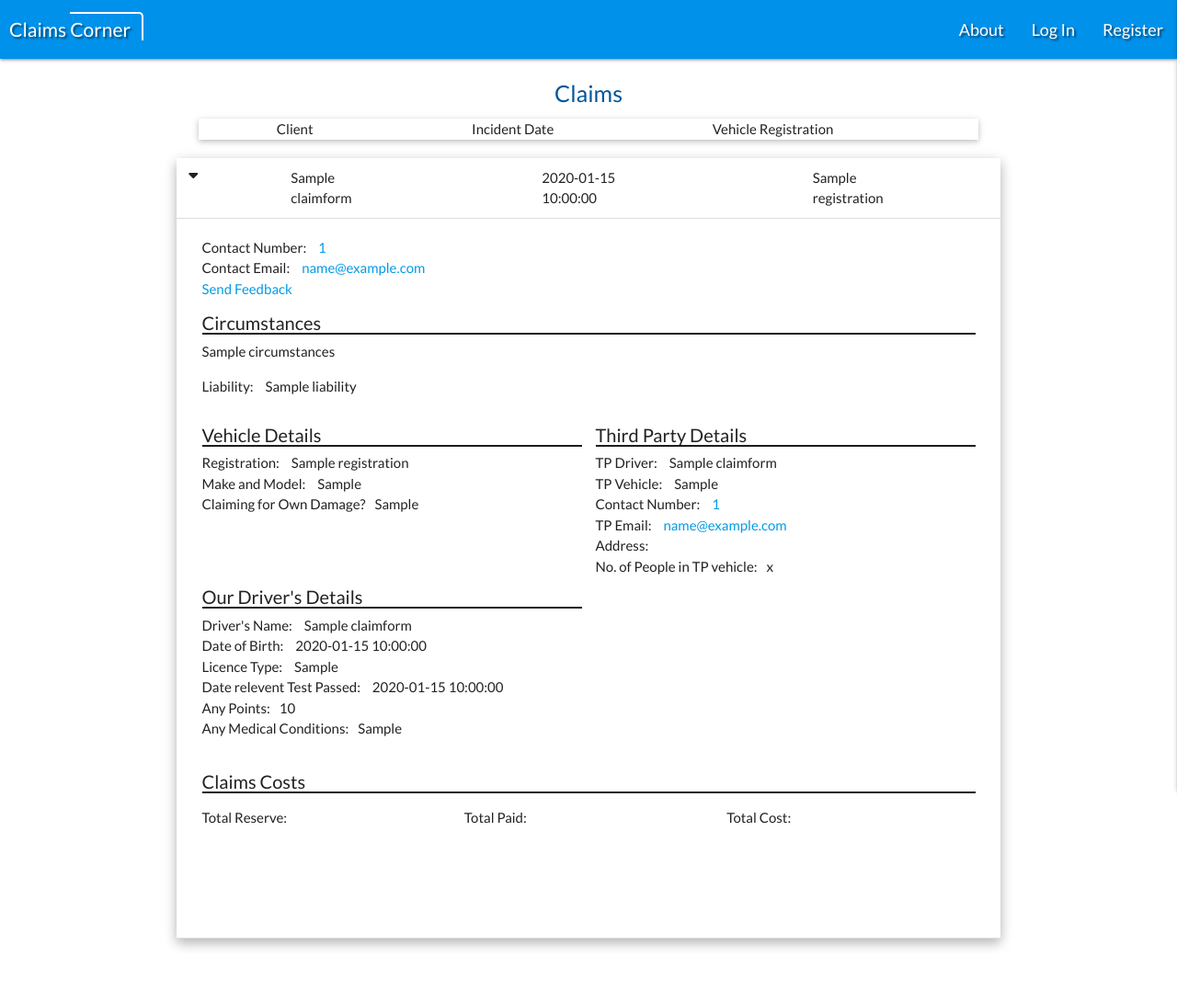
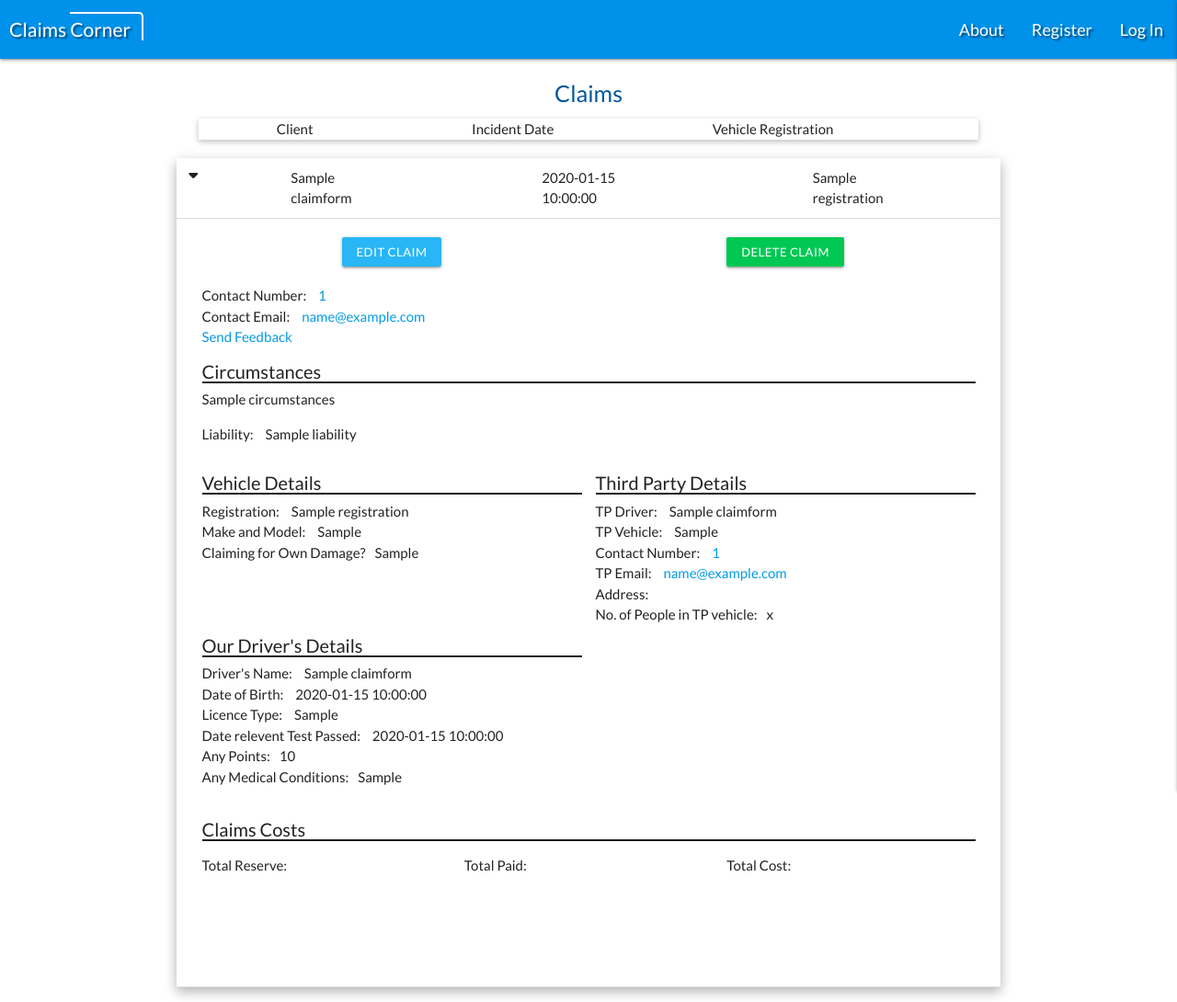
Before and after one commit to whatnote/ClaimsCorner, a Flask app: page /claims in a window 1280 px wide, after a click that opens the changed part. Shown: the whole page at 92% size. Before the commit the page ends 1032 px from the top, so only its background shows below. Run offline with Flask 2, Linux system fonts and the light colour scheme; a database or web service that is not in the repository returns one stand-in record (values such as "Sample title"); some libraries are stand-ins or nearby versions.

Commit message:
edit buttons added to claim screen

```diff
--- a/templates/base.html
+++ b/templates/base.html
@@ -28,8 +28,8 @@
                   <li><a href="{{ url_for('logout') }}">Log Out</a></li>
                 {% else %}
                   <li><a href="{{ url_for('about') }}">About</a></li>
+                  <li><a href="{{ url_for('register') }}">Register</a></li>
                   <li><a href="{{ url_for('login') }}">Log In</a></li>
-                  <li><a href="{{ url_for('register') }}">Register</a></li>
                 {% endif %}
               </ul>
             </div>
@@ -44,8 +44,8 @@
             <li><a href="{{ url_for('logout') }}">Log Out</a></li>
           {% else %}
             <li><a href="{{ url_for('about') }}">About</a></li>
+            <li><a href="{{ url_for('register') }}">Register</a></li>
             <li><a href="{{ url_for('login') }}">Log In</a></li>
-            <li><a href="{{ url_for('register') }}">Register</a></li>
           {% endif %}
           </ul>
 
--- a/templates/claims.html
+++ b/templates/claims.html
@@ -20,8 +20,16 @@
 
 
               <div class="collapsible-body">
+                <div class="row">
+                  <div class="col s6 center-align">
+                    <a href="" class="btn-small light-blue lighten-1">Edit Claim</a>
+                  </div>
+                  <div class="col s6 center-align">
+                    <a href="" class="btn-small green accent-4">Delete Claim</a>
+                  </div>
+                </div>
+                 <div class="row">
 
-                 <div class="row">
                 <div class="col s12">
 
                   <span class="detsGap">Contact Number: </span><a href="tel:{{ claim.contact_number }}">{{ claim.contact_number }}</a><br>
```
